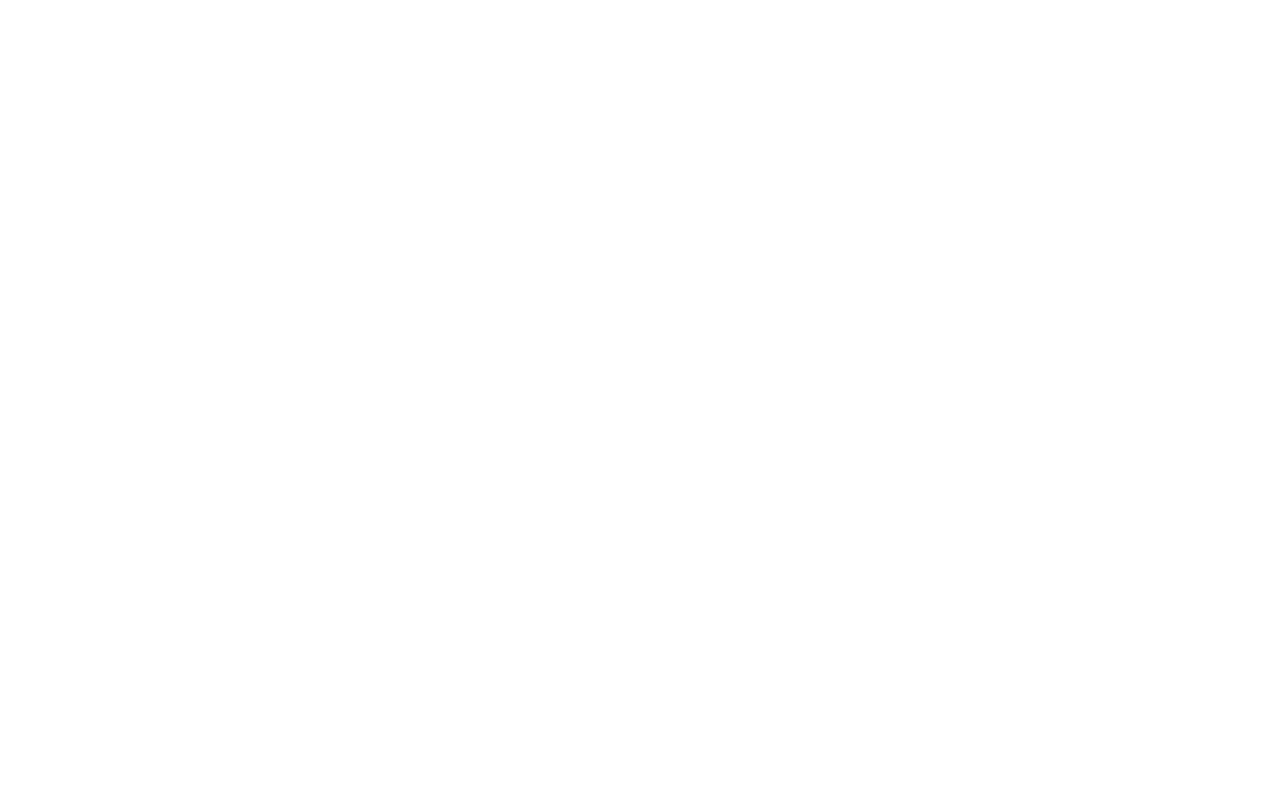
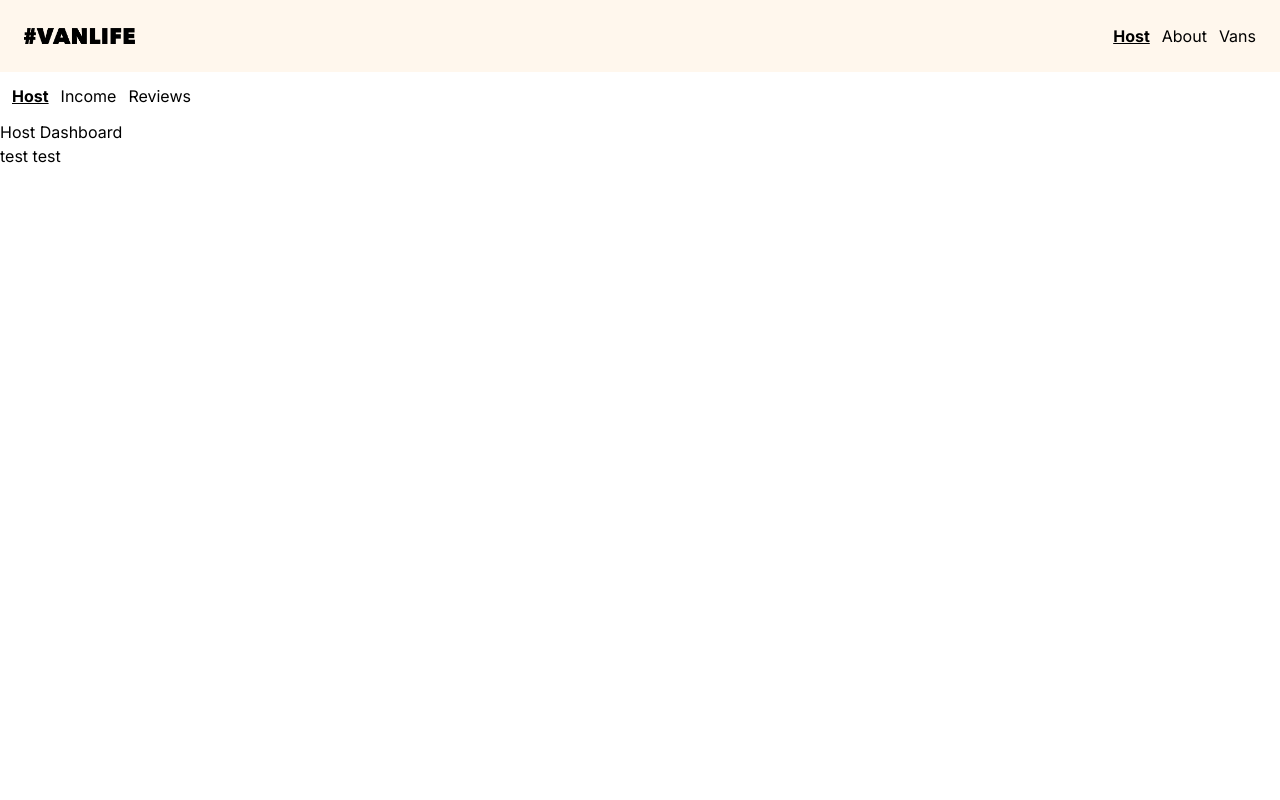
Before and after one commit to anderutan/vanlife, a React (Vite) app: page /host in a window 1280 px wide. Before the commit this address had no page. Shown: the top 800 px of the page. Built offline with nearby package versions, Linux system fonts and the light colour scheme; what miragejs would draw is missing.

Commit message:
Update Layout and HostLayout for nested route
In both Layout and HostLayout who nest Outlet with NavLink. NavLink can add style with className={({ isActive }) => (isActive ? activeStyle : hoverStyle)}. Add 'end' to the main route so that it won't active when click on nested route

```diff
--- a/src/App.jsx
+++ b/src/App.jsx
@@ -1,19 +1,28 @@
 import { BrowserRouter, Routes, Route, Link } from 'react-router-dom';
 import Home from './pages/Home';
 import About from './pages/About';
-import Vans from './pages/Vans';
-import VanDetails from './pages/VanDetails';
+import Vans from './pages/Vans/Vans';
+import VanDetails from './pages/Vans/VanDetails';
 import Layout from './components/Layout';
+import Dashboard from './pages/Host/Dashboard';
+import Income from './pages/Host/Income';
+import Reviews from './pages/Host/Reviews';
+import HostLayout from './components/HostLayout';
 
 function App() {
   return (
     <BrowserRouter>
       <Routes>
-        <Route element={<Layout />}>
-          <Route path='/' element={<Home />} />
-          <Route path='/about' element={<About />} />
-          <Route path='/vans' element={<Vans />} />
-          <Route path='/vans/:id' element={<VanDetails />} />
+        <Route path='/' element={<Layout />}>
+          <Route index element={<Home />} />
+          <Route path='about' element={<About />} />
+          <Route path='vans' element={<Vans />} />
+          <Route path='vans/:id' element={<VanDetails />} />
+          <Route path='host' element={<HostLayout />}>
+            <Route index element={<Dashboard />} />
+            <Route path='income' element={<Income />} />
+            <Route path='reviews' element={<Reviews />} />
+          </Route>
         </Route>
       </Routes>
     </BrowserRouter>
--- a/src/components/Footer.jsx
+++ b/src/components/Footer.jsx
@@ -1,6 +1,6 @@
 export default function Footer() {
   return (
-    <footer className='w-full absolute bottom-0 text-center text-xs bg-neutral-800 text-neutral-100 py-3'>
+    <footer className='w-full text-center text-xs bg-neutral-800 text-neutral-100 py-3'>
       Ⓒ 2024 #VANLIFE
     </footer>
   );
--- a/src/components/Header.jsx
+++ b/src/components/Header.jsx
@@ -1,15 +1,32 @@
 import logo from '../assets/images/logo.png';
-import { Link } from 'react-router-dom';
+import { NavLink } from 'react-router-dom';
 
 export default function Header() {
+  const activeStyle = 'font-bold underline';
   return (
     <header className='flex justify-between items-center p-6 bg-orange-50'>
-      <Link to='/'>
+      <NavLink to='/'>
         <img src={logo} alt='' className='h-4' />
-      </Link>
+      </NavLink>
       <nav className='flex gap-3 '>
-        <Link to='/about'>About</Link>
-        <Link to='/vans'>Vans</Link>
+        <NavLink
+          to='/host'
+          className={({ isActive }) => (isActive ? activeStyle : null)}
+        >
+          Host
+        </NavLink>
+        <NavLink
+          to='/about'
+          className={({ isActive }) => (isActive ? activeStyle : null)}
+        >
+          About
+        </NavLink>
+        <NavLink
+          to='/vans'
+          className={({ isActive }) => (isActive ? activeStyle : null)}
+        >
+          Vans
+        </NavLink>
       </nav>
     </header>
   );
--- /dev/null
+++ b/src/components/HostLayout.jsx
@@ -0,0 +1,31 @@
+import { NavLink, Outlet } from 'react-router-dom';
+export default function HostLayout() {
+  const activeStyle = 'font-bold underline';
+  const hoverStyle = 'hover:font-bold hover:underline';
+  return (
+    <div className='h-full'>
+      <nav className='flex p-3 gap-3'>
+        <NavLink
+          end
+          to='/host'
+          className={({ isActive }) => (isActive ? activeStyle : hoverStyle)}
+        >
+          Host
+        </NavLink>
+        <NavLink
+          to='/host/income'
+          className={({ isActive }) => (isActive ? activeStyle : hoverStyle)}
+        >
+          Income
+        </NavLink>
+        <NavLink
+          to='/host/reviews'
+          className={({ isActive }) => (isActive ? activeStyle : hoverStyle)}
+        >
+          Reviews
+        </NavLink>
+      </nav>
+      <Outlet />
+    </div>
+  );
+}
--- a/src/components/Layout.jsx
+++ b/src/components/Layout.jsx
@@ -4,7 +4,7 @@
 
 export default function Layout() {
   return (
-    <div className='h-full relative'>
+    <div className='h-full'>
       <Header />
       <Outlet />
       <Footer />
--- a/src/pages/Home.jsx
+++ b/src/pages/Home.jsx
@@ -6,7 +6,7 @@
   return (
     <>
       <div
-        className='h-screen bg-cover bg-center relative text-white'
+        className='h-screen bg-cover bg-center text-white'
         style={{ backgroundImage: `url(${homePageImage})` }}
       >
         <div className='w-full h-full flex flex-col justify-center backdrop-brightness-50 px-6'>
--- /dev/null
+++ b/src/pages/Host/Dashboard.jsx
@@ -0,0 +1,11 @@
+import { Outlet } from 'react-router-dom';
+
+export default function Dashboard() {
+  return (
+    <div className='h-screen'>
+      <h1>Host Dashboard</h1>
+      <p>test test</p>
+      <Outlet />
+    </div>
+  );
+}
--- /dev/null
+++ b/src/pages/Host/Income.jsx
@@ -0,0 +1,8 @@
+export default function Income() {
+  return (
+    <div className='h-screen'>
+      <h1>INcome</h1>
+      <p>test test</p>
+    </div>
+  );
+}
--- /dev/null
+++ b/src/pages/Host/Reviews.jsx
@@ -0,0 +1,8 @@
+export default function Reviews() {
+  return (
+    <div className='h-screen'>
+      <h1>REVIEW review</h1>
+      <p>test test</p>
+    </div>
+  );
+}
--- a/src/pages/VanDetails.jsx
+++ b/src/pages/Vans/VanDetails.jsx
@@ -1,8 +1,7 @@
 import { useEffect, useState } from 'react';
 import { useParams, Link } from 'react-router-dom';
-import Tag from '../components/Tag';
-import leftArrow from '../assets/images/left-arrow.svg';
-import Footer from '../components/Footer';
+import Tag from '../../components/Tag';
+import leftArrow from '../../assets/images/left-arrow.svg';
 
 export default function VanDetails() {
   const params = useParams();
@@ -17,7 +16,7 @@
   return (
     <>
       {van ? (
-        <div className='h-full bg-orange-50 relative pb-20 '>
+        <div className='h-full bg-orange-50 pb-20 '>
           <div className='p-7 flex flex-col items-start'>
             <Link to='/vans' className='flex items-center gap-2 mb-10'>
               <img src={leftArrow} alt='' className='h-4 w-4' />
--- a/src/pages/Vans.jsx
+++ b/src/pages/Vans/Vans.jsx
@@ -1,6 +1,5 @@
 import { useEffect, useState } from 'react';
-import Card from '../components/Card';
-import Footer from '../components/Footer';
+import Card from '../../components/Card';
 import { Link } from 'react-router-dom';
 
 export default function Vans() {
@@ -13,7 +12,7 @@
   }, []);
 
   return (
-    <div className='relative h-full md:h-screen pb-20 bg-orange-50'>
+    <div className=' h-full md:h-screen pb-20 bg-orange-50'>
       <div className='p-7'>
         <h1 className='text-3xl font-bold py-5'>Explore our van options</h1>
         <div className='pb-12 flex justify-between items-center'>
```
